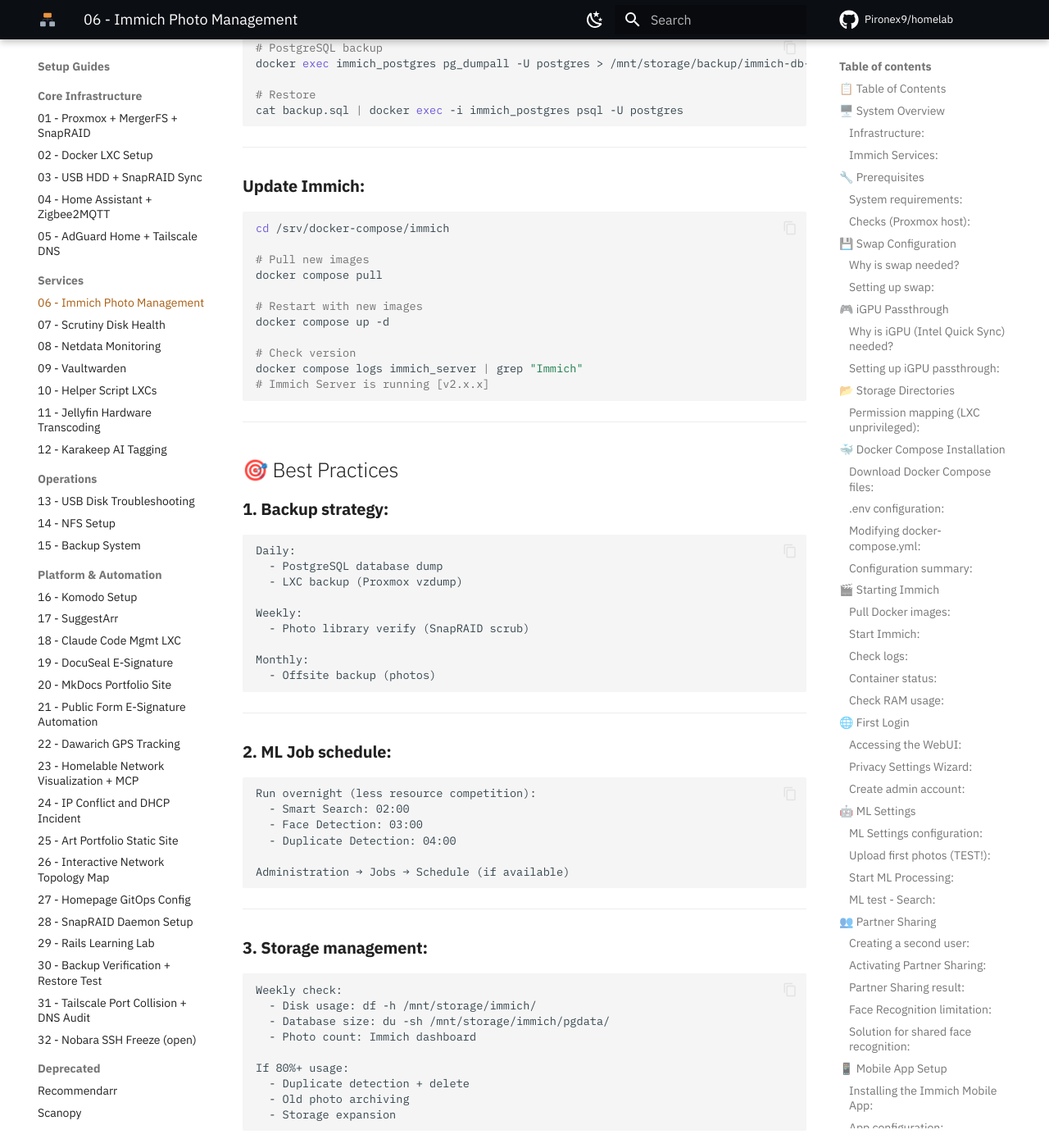
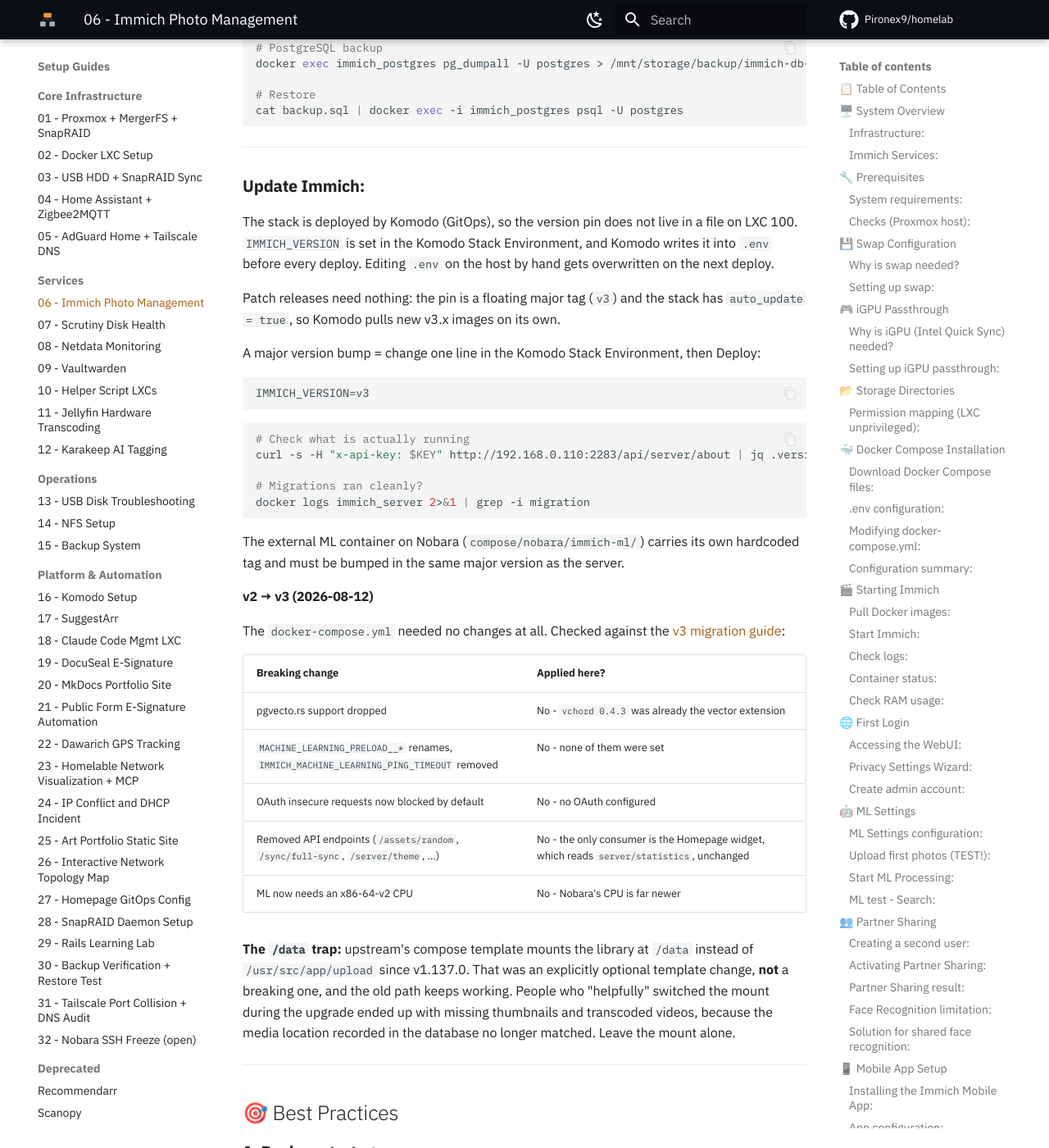
Before and after one commit to Pironex9/homelab, an MkDocs documentation site: the page built from docs/proxmox/06_Immich_Setup_Full_Installation_Guide.md, in a window 1280 px wide and 1400 px high, scrolled down 22655 px. Shown: the whole window at 82% size. Built offline with MkDocs 1.6.1 and Material for MkDocs 9.7.7, drawn with Linux system fonts in a browser that asks for light colours; comment, search, counter and statistics services are not loaded; some of the changed text lies outside the part shown.

Commit message:
feat(immich): v2.7.5 -> v3.1.0, and the compose file that did not have to change
The version pin is not in the compose file, it is in the Komodo Stack
Environment (IMMICH_VERSION=v2 -> v3), which Komodo writes into .env on
every deploy. 21 migrations ran clean, no errors, 4606 photos intact.

Every v3 breaking change was checked and none applied here: vchord was
already the vector extension so the pgvecto.rs removal is moot, none of the
renamed MACHINE_LEARNING_PRELOAD__* vars were set, no OAuth, and the only
API consumer is the Homepage widget which reads server/statistics.

The trap worth writing down: upstream's template moved the library mount to
/data in v1.137.0. That was optional, not breaking. Switching it during the
upgrade is what breaks thumbnails and transcoded video, so the mount stays
at /usr/src/app/upload.

The external ML container on Nobara carries its own hardcoded tag and needs
the same major version as the server: v2.7.4-cuda -> v3-cuda.

````diff
--- a/docs/proxmox/06_Immich_Setup_Full_Installation_Guide.md
+++ b/docs/proxmox/06_Immich_Setup_Full_Installation_Guide.md
@@ -1,5 +1,5 @@
 
-**Version:** Immich v2.6.3
+**Version:** Immich v3.1.0
 **Date:** 2026-04-02
 **Platform:** Proxmox VE 9.1 / LXC 100 (Docker)
 **Hardware:** Intel i5-8400, 32GB RAM, NVMe + HDD
@@ -1192,19 +1192,50 @@
 
 ### **Update Immich:**
 
+The stack is deployed by Komodo (GitOps), so the version pin does not live in a
+file on LXC 100. `IMMICH_VERSION` is set in the Komodo Stack Environment, and
+Komodo writes it into `.env` before every deploy. Editing `.env` on the host by
+hand gets overwritten on the next deploy.
+
+Patch releases need nothing: the pin is a floating major tag (`v3`) and the stack
+has `auto_update = true`, so Komodo pulls new v3.x images on its own.
+
+A major version bump = change one line in the Komodo Stack Environment, then Deploy:
+
+```
+IMMICH_VERSION=v3
+```
+
 ```bash
-cd /srv/docker-compose/immich
+# Check what is actually running
+curl -s -H "x-api-key: $KEY" http://192.168.0.110:2283/api/server/about | jq .version
 
-# Pull new images
-docker compose pull
+# Migrations ran cleanly?
+docker logs immich_server 2>&1 | grep -i migration
+```
 
-# Restart with new images
-docker compose up -d
+The external ML container on Nobara (`compose/nobara/immich-ml/`) carries its own
+hardcoded tag and must be bumped in the same major version as the server.
 
-# Check version
-docker compose logs immich_server | grep "Immich"
-# Immich Server is running [v2.x.x]
-```
+#### v2 → v3 (2026-08-12)
+
+The `docker-compose.yml` needed no changes at all. Checked against the
+[v3 migration guide](https://immich.app/blog/v3-migration):
+
+| Breaking change | Applied here? |
+|---|---|
+| pgvecto.rs support dropped | No - `vchord 0.4.3` was already the vector extension |
+| `MACHINE_LEARNING_PRELOAD__*` renames, `IMMICH_MACHINE_LEARNING_PING_TIMEOUT` removed | No - none of them were set |
+| OAuth insecure requests now blocked by default | No - no OAuth configured |
+| Removed API endpoints (`/assets/random`, `/sync/full-sync`, `/server/theme`, ...) | No - the only consumer is the Homepage widget, which reads `server/statistics`, unchanged |
+| ML now needs an x86-64-v2 CPU | No - Nobara's CPU is far newer |
+
+**The `/data` trap:** upstream's compose template mounts the library at `/data`
+instead of `/usr/src/app/upload` since v1.137.0. That was an explicitly optional
+template change, **not** a breaking one, and the old path keeps working. People
+who "helpfully" switched the mount during the upgrade ended up with missing
+thumbnails and transcoded videos, because the media location recorded in the
+database no longer matched. Leave the mount alone.
 
 ---
 
@@ -1354,4 +1385,4 @@
 
 **Created:** 2025-12-26
 **Version:** 1.1
-**System:** Proxmox VE 9.1 / Immich v2.6.3 / Docker
+**System:** Proxmox VE 9.1 / Immich v3.1.0 / Docker
````
Also changed, not shown: docs/hosts/nobara.md (+1 -1 lines), 2 other files.
